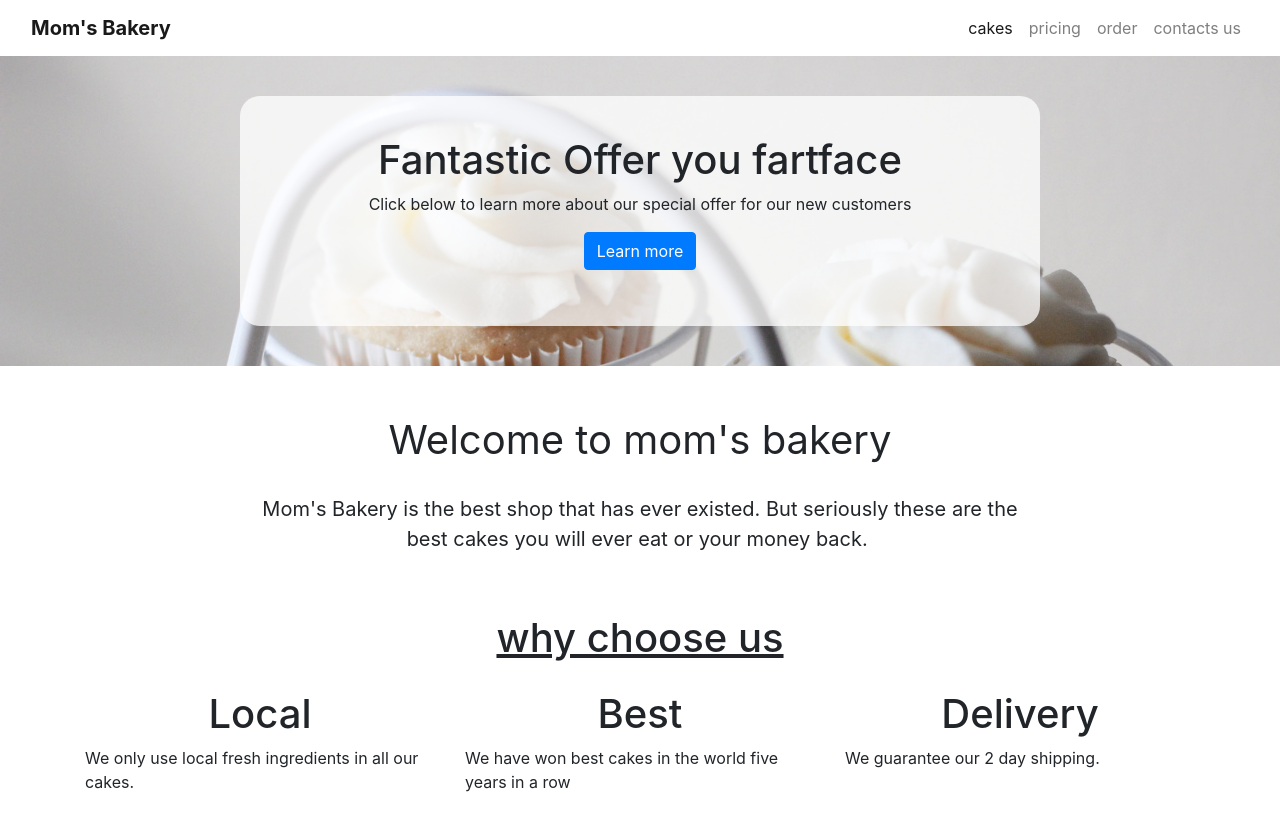
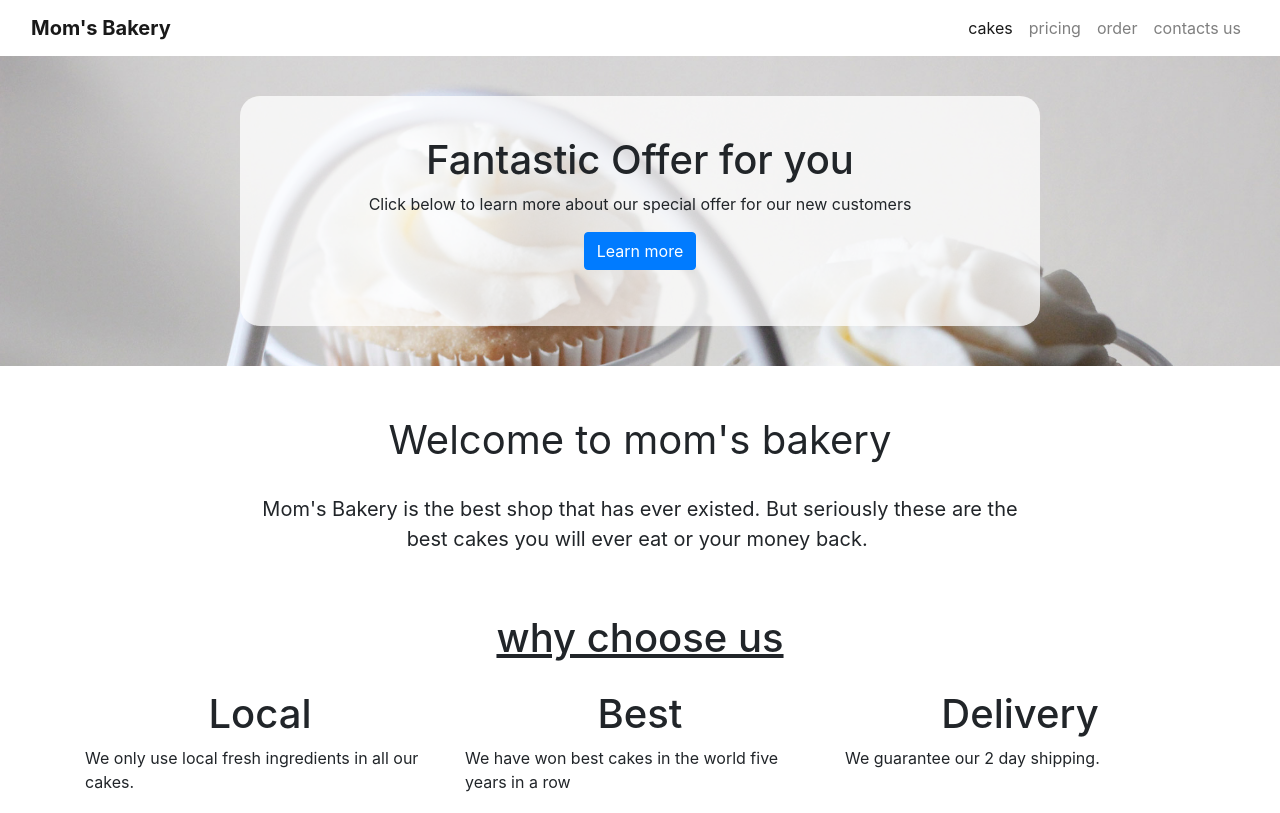
Before and after one commit to jmegan1/responsiveWS_w-lightbox, a plain HTML site: page index.html in a window 1280 px wide. Shown: the top 813 px of the page. Drawn offline with nearby package versions, Linux system fonts and the light colour scheme.

Commit message:
spell check
corrected grammer and spell check

```diff
--- a/index.html
+++ b/index.html
@@ -29,7 +29,7 @@
     </nav>
     <div id="promo">
         <div class="jumbotron">
-            <h1>Fantastic Offer you fartface</h1>
+            <h1>Fantastic Offer for you</h1>
             <p>Click below to learn more about our special offer for our new customers</p>
             <p><a class="btn btn-primary" role="button" href="#">Learn more</a></p>
         </div>
```
